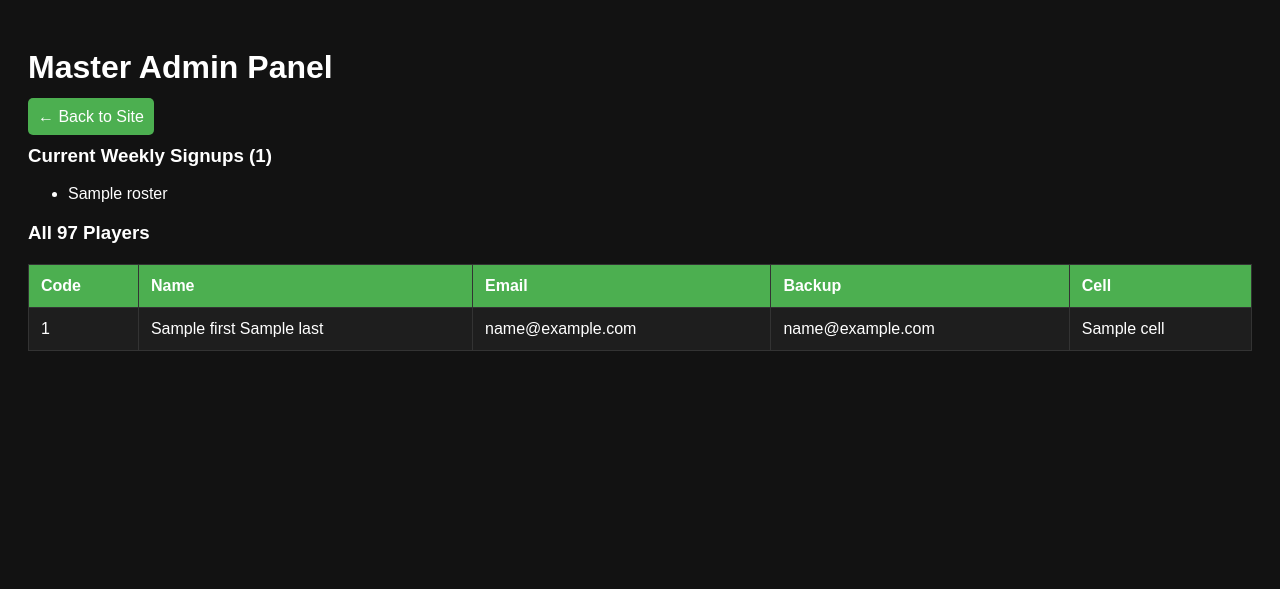
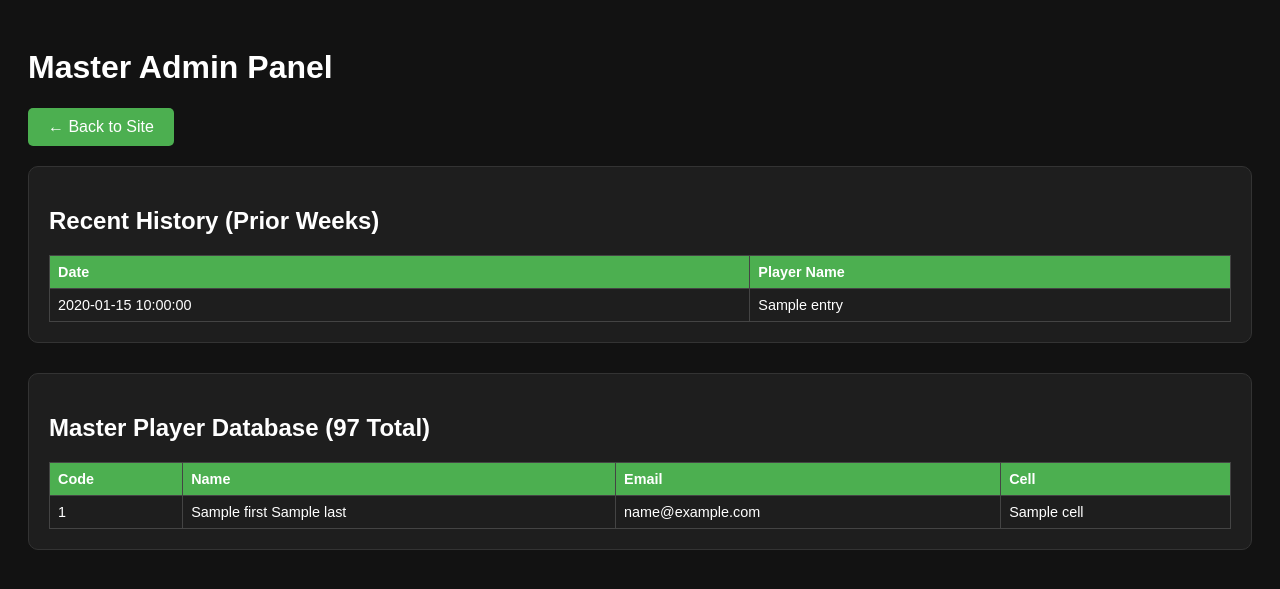
Before and after one commit to jpiccolini/saturday-tennis, a Flask app: template templates/admin.html in a window 1280 px wide. Shown: the top 589 px of the page. Run offline with Flask 3, Linux system fonts and the light colour scheme; the template is opened without the code that fills it: most values are stand-ins (such as "Sample title", 1, 10 or a date in 2020).

Commit message:
Update admin.html

```diff
--- a/templates/admin.html
+++ b/templates/admin.html
@@ -1,39 +1,38 @@
 <!DOCTYPE html>
 <html>
 <head>
-    <title>Admin Panel | Dawson Tennis</title>
+    <title>Admin Panel</title>
     <style>
         body { font-family: sans-serif; background: #121212; color: white; padding: 20px; }
-        table { width: 100%; border-collapse: collapse; margin-top: 20px; background: #1e1e1e; }
-        th, td { padding: 12px; border: 1px solid #333; text-align: left; }
-        th { background: #4CAF50; color: white; }
-        tr:hover { background: #2a2a2a; }
-        .btn { padding: 10px; background: #4CAF50; color: white; text-decoration: none; border-radius: 5px; }
+        .section { background: #1e1e1e; padding: 20px; border-radius: 10px; margin-bottom: 30px; border: 1px solid #333; }
+        table { width: 100%; border-collapse: collapse; margin-top: 10px; }
+        th, td { padding: 8px; border: 1px solid #444; text-align: left; font-size: 0.9em; }
+        th { background: #4CAF50; }
+        .btn { padding: 10px 20px; background: #4CAF50; color: white; text-decoration: none; border-radius: 5px; display: inline-block; margin-bottom: 20px; }
     </style>
 </head>
 <body>
     <h1>Master Admin Panel</h1>
     <a href="/" class="btn">← Back to Site</a>
 
-    <h3>Current Weekly Signups ({{ roster|length }})</h3>
-    <ul>
-        {% for name in roster %}<li>{{ name }}</li>{% endfor %}
-    </ul>
+    <div class="section">
+        <h2>Recent History (Prior Weeks)</h2>
+        <table>
+            <tr><th>Date</th><th>Player Name</th></tr>
+            {% for entry in history|reverse %}
+            <tr><td>{{ entry.date }}</td><td>{{ entry.name }}</td></tr>
+            {% endfor %}
+        </table>
+    </div>
 
-    <h3>All 97 Players</h3>
-    <table>
-        <tr>
-            <th>Code</th><th>Name</th><th>Email</th><th>Backup</th><th>Cell</th>
-        </tr>
-        {% for p in players %}
-        <tr>
-            <td>{{ p.id }}</td>
-            <td>{{ p.first }} {{ p.last }}</td>
-            <td>{{ p.email }}</td>
-            <td>{{ p.backup_email }}</td>
-            <td>{{ p.cell }}</td>
-        </tr>
-        {% endfor %}
-    </table>
+    <div class="section">
+        <h2>Master Player Database (97 Total)</h2>
+        <table>
+            <tr><th>Code</th><th>Name</th><th>Email</th><th>Cell</th></tr>
+            {% for p in players %}
+            <tr><td>{{ p.id }}</td><td>{{ p.first }} {{ p.last }}</td><td>{{ p.email }}</td><td>{{ p.cell }}</td></tr>
+            {% endfor %}
+        </table>
+    </div>
 </body>
 </html>
```
